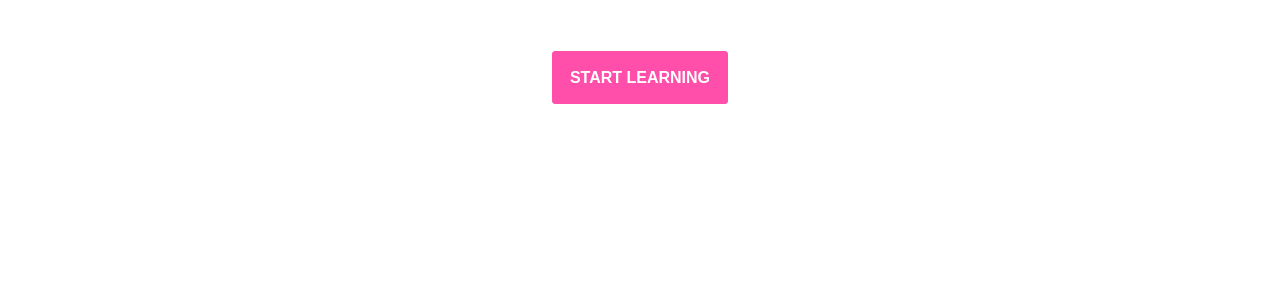
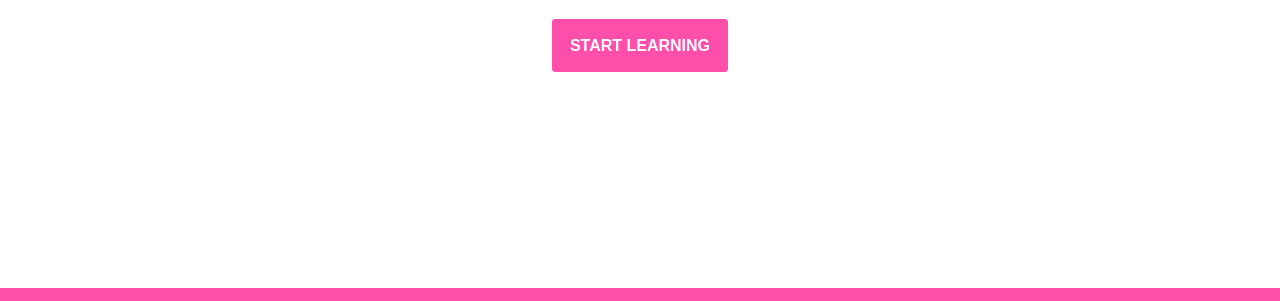
Before and after one commit to 10ten-io/10ten-io.github.io, a website: page docs/index.html in a window 1280 px wide. Shown: the part 373-674 px from the top of the page. Drawn offline with Linux system fonts and the light colour scheme.

Commit message:
main min-height

```diff
--- a/docs/assets/css/10ten.css
+++ b/docs/assets/css/10ten.css
@@ -17,7 +17,7 @@ body {
     overflow-x: hidden;
 }
 
-main { min-height: 80vh; }
+main { min-height: 72vh; }
 
 .flex-center {
     display: flex;
```
